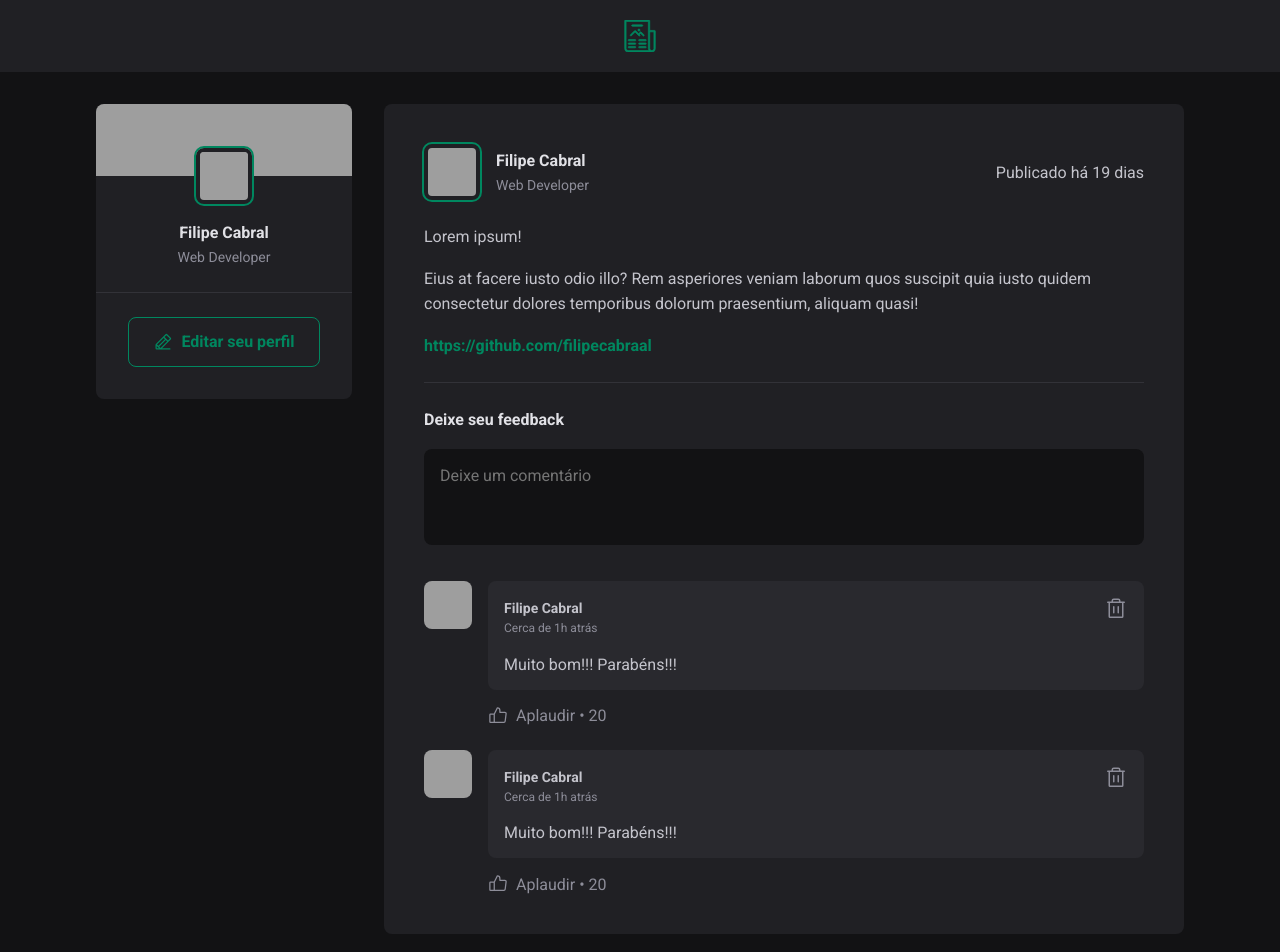
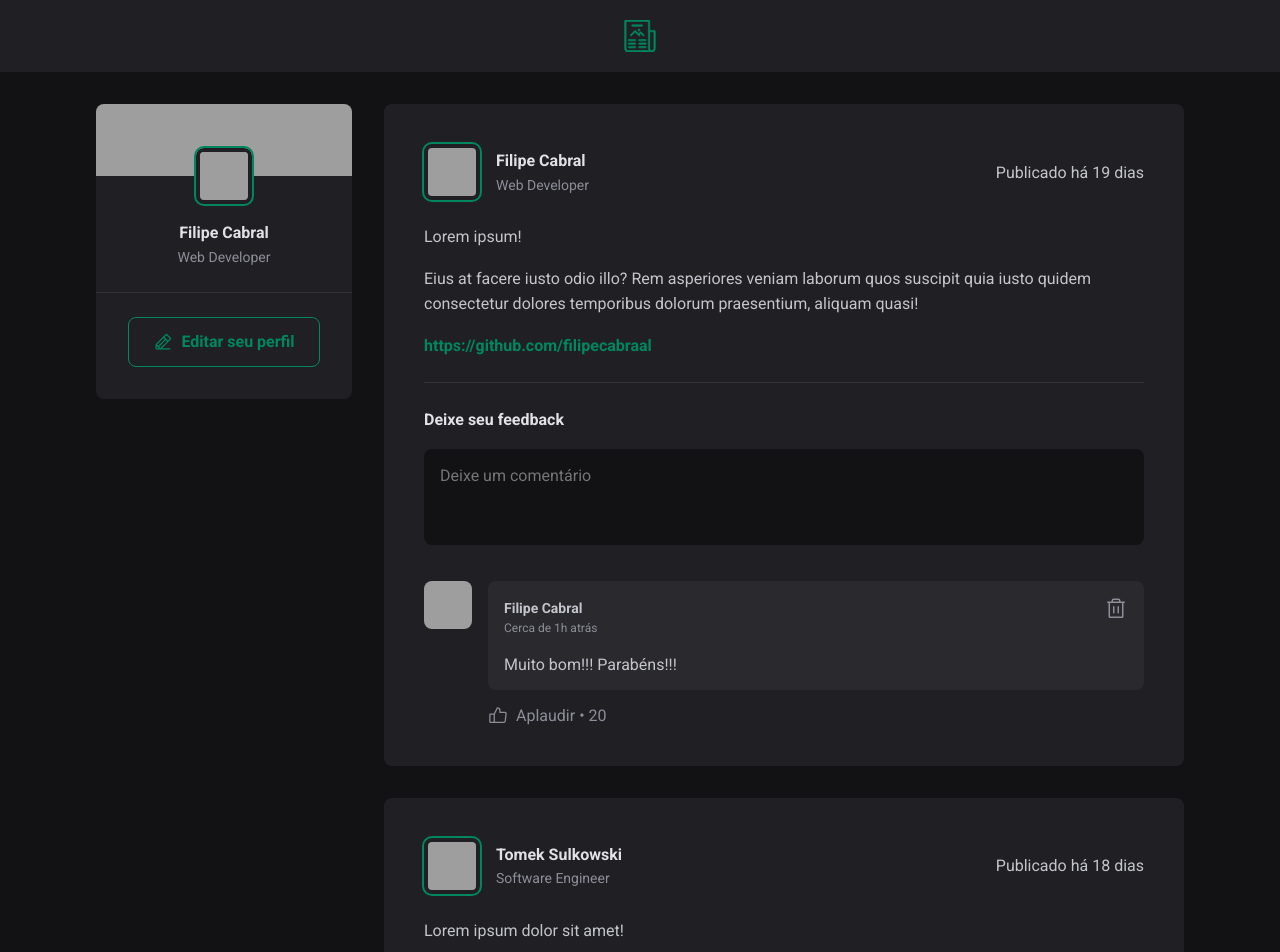
Before and after one commit to filipecabraal/curso-react-rocketseat, a React (Vite) app: page / in a window 1280 px wide. Shown: the top 952 px of the page. Built offline with nearby package versions, Linux system fonts and the light colour scheme; grey boxes are pictures that could not be loaded.

Commit message:
[Modulo 03] -> Começando implementação da função de publicar comentário

```diff
--- a/src/components/Comment.jsx
+++ b/src/components/Comment.jsx
@@ -6,7 +6,7 @@ import { Avatar } from './Avatar';
 const dateTime = new Date();
 const avatarImgUrl = "https://github.com/filipecabraal.png";
 
-export function Comment() {
+export function Comment({ content }) {
     return (
        <div className={styles.comment}>
             <Avatar hasBorder={false} src={avatarImgUrl} />
@@ -23,7 +23,7 @@ export function Comment() {
                             <Trash size={24} />
                         </button>
                     </header>
-                    <p>Muito bom!!! Parabéns!!!</p>
+                    <p>{content}</p>
                 </div>
 
                 <footer>
--- a/src/components/Post.jsx
+++ b/src/components/Post.jsx
@@ -1,15 +1,25 @@
 import { formatDistanceToNow } from 'date-fns';
 import { ptBR } from 'date-fns/locale';
+import { useState } from 'react';
 
 import styles from './Post.module.css';
 import { Comment } from './Comment';
 import { Avatar } from './Avatar';
 
-// # Named Exports
 export function Post({ author, publishedAt, content }) {
+
     const publishedDateRange = formatDistanceToNow(publishedAt, {
         locale: ptBR
     });
+
+    const [comments, setComments] = useState([
+        'Muito bom!!! Parabéns!!!'
+    ]);
+    function handleCreateNewComment() {
+        event.preventDefault();
+
+        setComments([...comments, comments.length++])
+    }
 
     return (
         <article className={styles.post}>
@@ -35,7 +45,7 @@ export function Post({ author, publishedAt, content }) {
                 })}
             </div>
 
-            <form className={styles.commentForm}>
+            <form onSubmit={handleCreateNewComment} className={styles.commentForm}>
                 <strong>Deixe seu feedback</strong>
 
                 <textarea
@@ -48,17 +58,10 @@ export function Post({ author, publishedAt, content }) {
             </form>
 
             <div className={styles.commentList}>
-                <Comment />
-                <Comment />
+                {comments.map(item => {
+                    return <Comment content={item} />
+                })}
             </div>
         </article>
     )
 }
-
-// # Default Exports: Permite alterar o nome do comp. na exportação;
-//
-// function Post() {
-//     return <p>Post</p>
-// }
-
-// export default Post
```
